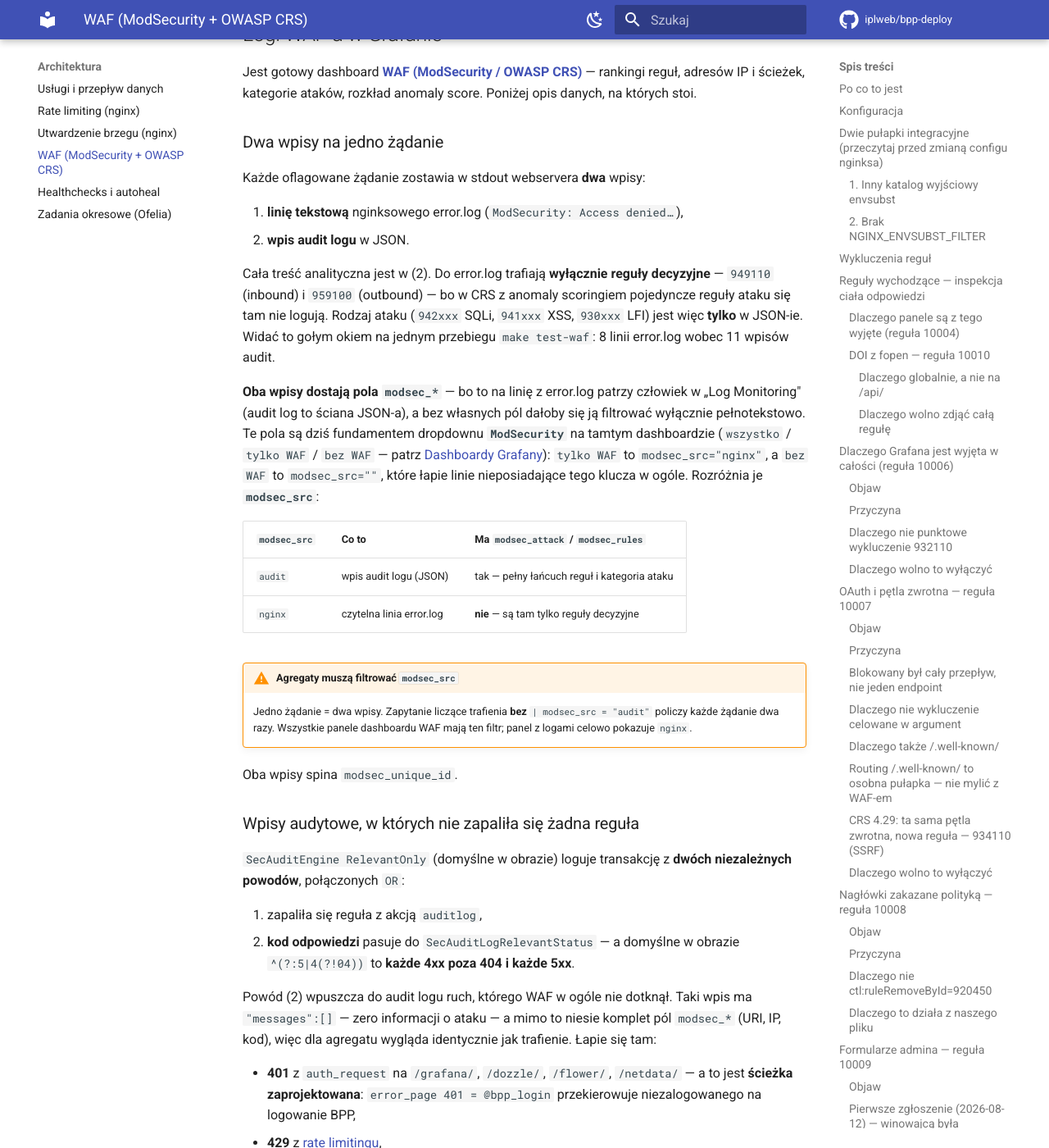
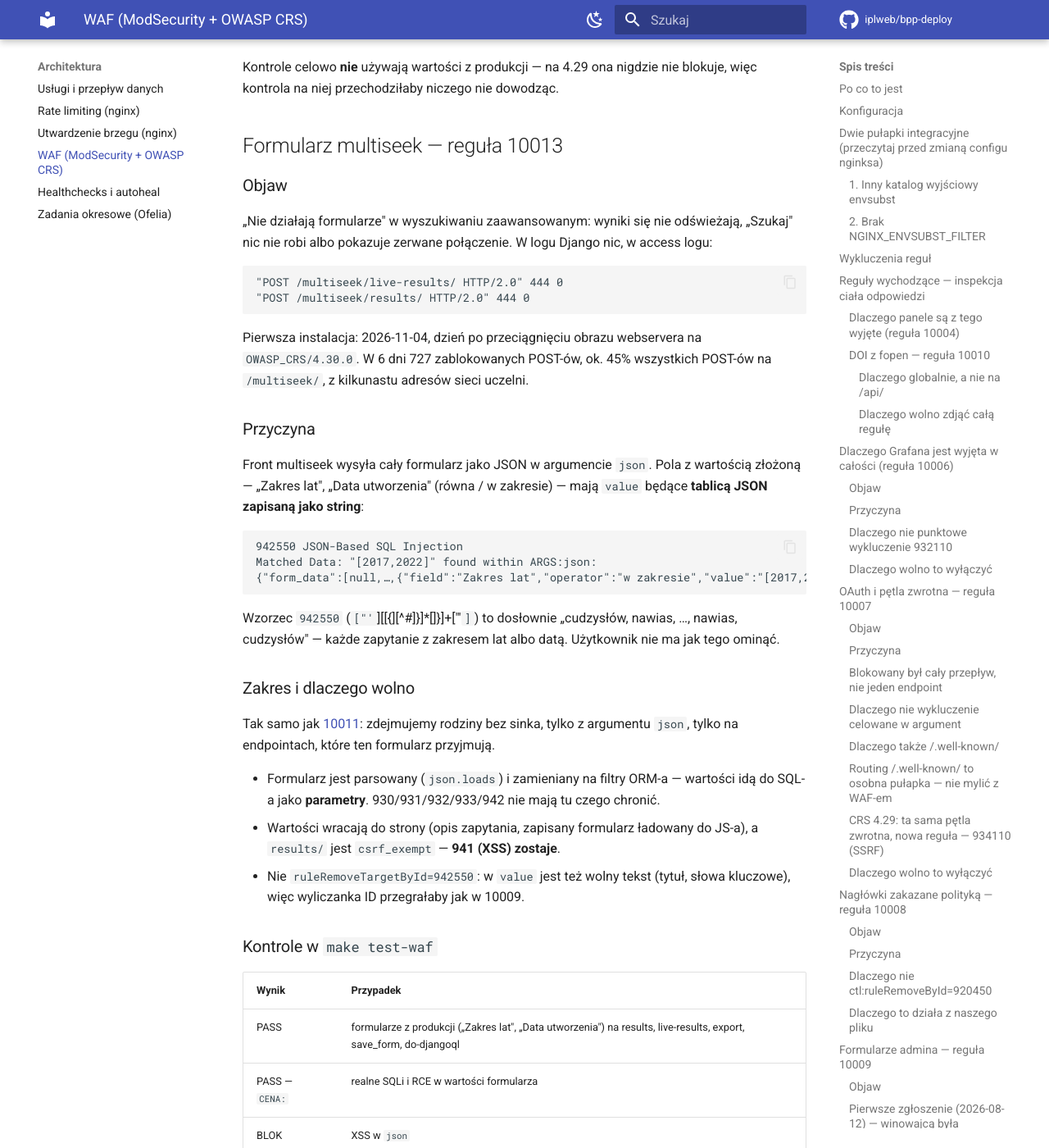
Before and after one commit to iplweb/bpp-deploy, an MkDocs documentation site: the page built from docs/architektura/waf.md, in a window 1280 px wide and 1400 px high, scrolled down 23212 px. Shown: the whole window at 82% size. Built offline with MkDocs 1.6.1 and Material for MkDocs 9.7.7, drawn with Linux system fonts in a browser that asks for light colours; comment, search, counter and statistics services are not loaded; some of the changed text lies outside the part shown.

Commit message:
fix(waf): formularz multiseek zapalal 942550 na CRS 4.30 (regula 10013)
Od wejscia OWASP_CRS 4.30 kazde wyszukiwanie zaawansowane z polem
"Zakres lat" albo "Data utworzenia" konczylo sie 444: front multiseek
serializuje wartosc zlozona jako tablice JSON w stringu
(`"value":"[2017,2022]"`), co jest doslownie wzorcem 942550
("JSON-Based SQL Injection"). Na jednej instalacji 727 zablokowanych
POST-ow w 6 dni (~45% ruchu /multiseek/).

Regula 10013 zdejmuje z ARGS:json rodziny bez sinka (930/931/932/933/942)
na endpointach przyjmujacych formularz; XSS (941) zostaje. Kontrole
w test-waf.sh: FP z produkcji, CENA (SQLi/RCE), XSS/inne pole/inna
sciezka dalej blokowane.

Co-Authored-By: Claude Opus 5.5 <noreply@anthropic.com>

````diff
--- a/docs/architektura/waf.md
+++ b/docs/architektura/waf.md
@@ -239,6 +239,13 @@ Obecnie jest ich dwanaście:
   działać dla tej przeglądarki na rok. Serwer tego ciasteczka nie czyta, więc
   zdejmujemy z niego cały CRS — i tylko z niego. Szczegóły:
   [Ciasteczko PostHoga z Netdaty](#ciasteczko-posthoga).
+
+- **`id:10013` — formularz multiseek (`json`) bez reguł, które nie mają tu sinka.**
+  Argument `json` na `/multiseek/{results,live-results,save_form,do-djangoql,export/<format>}/`
+  nie jest skanowany rodzinami 930/931/932/933/942. **XSS (941) zostaje.**
+  Zgłoszenie 2026-11-09: od CRS 4.30 każde wyszukiwanie z „Zakres lat"
+  albo „Data utworzenia" → `942550` → zerwane połączenie. Szczegóły:
+  [Formularz multiseek](#formularz-multiseek).
 
 Reguły 10002 i 10003 schodzą dla swoich ścieżek do `ctl:ruleEngine=DetectionOnly`:
 trafienia nadal trafiają do audit logu (i posłużą do napisania precyzyjnych
@@ -1002,6 +1009,66 @@ klienta PostHoga, payload nie ma dokąd trafić.
 Kontrole celowo **nie** używają wartości z produkcji — na 4.29 ona nigdzie
 nie blokuje, więc kontrola na niej przechodziłaby niczego nie dowodząc.
 
+## Formularz multiseek — reguła 10013 {#formularz-multiseek}
+
+### Objaw
+
+„Nie działają formularze" w wyszukiwaniu zaawansowanym: wyniki się nie
+odświeżają, „Szukaj" nic nie robi albo pokazuje zerwane połączenie. W logu
+Django nic, w access logu:
+
+```
+"POST /multiseek/live-results/ HTTP/2.0" 444 0
+"POST /multiseek/results/ HTTP/2.0" 444 0
+```
+
+Pierwsza instalacja: 2026-11-04, dzień po przeciągnięciu obrazu webservera na
+`OWASP_CRS/4.30.0`. W 6 dni 727 zablokowanych POST-ów, ok. 45% wszystkich
+POST-ów na `/multiseek/`, z kilkunastu adresów sieci uczelni.
+
+### Przyczyna
+
+Front multiseek wysyła cały formularz jako JSON w argumencie `json`. Pola
+z wartością złożoną — „Zakres lat", „Data utworzenia" (równa / w zakresie) —
+mają `value` będące **tablicą JSON zapisaną jako string**:
+
+```
+942550 JSON-Based SQL Injection
+Matched Data: "[2017,2022]" found within ARGS:json:
+{"form_data":[null,…,{"field":"Zakres lat","operator":"w zakresie","value":"[2017,2022]"}]],…}
+```
+
+Wzorzec `942550` (`["'`][\[\{][^#\]\}]*[\]\}]+["'`]`) to dosłownie
+„cudzysłów, nawias, …, nawias, cudzysłów" — każde zapytanie z zakresem lat
+albo datą. Użytkownik nie ma jak tego ominąć.
+
+### Zakres i dlaczego wolno
+
+Tak samo jak [10011](#tytul-raportu): zdejmujemy rodziny bez sinka, tylko
+z argumentu `json`, tylko na endpointach, które ten formularz przyjmują.
+
+- Formularz jest parsowany (`json.loads`) i zamieniany na filtry ORM-a —
+  wartości idą do SQL-a jako **parametry**. 930/931/932/933/942 nie mają tu
+  czego chronić.
+- Wartości wracają do strony (opis zapytania, zapisany formularz ładowany do
+  JS-a), a `results/` jest `csrf_exempt` — **941 (XSS) zostaje**.
+- Nie `ruleRemoveTargetById=942550`: w `value` jest też wolny tekst (tytuł,
+  słowa kluczowe), więc wyliczanka ID przegrałaby jak w 10009.
+
+### Kontrole w `make test-waf`
+
+| Wynik | Przypadek |
+|---|---|
+| PASS | formularze z produkcji („Zakres lat", „Data utworzenia") na results, live-results, export, save_form, do-djangoql |
+| PASS — `CENA:` | realne SQLi i RCE w wartości formularza |
+| BLOK | XSS w `json` |
+| BLOK | SQLi w `name` na `save_form/` |
+| BLOK | formularz z produkcji na `/bpp/szukaj/` i na `/multiseek/reset/` |
+
+Ostatnie dwie kontrole biorą wartość **z produkcji** — dowodzą przy okazji,
+że obraz testowy ma `942550` w wersji, która ją łapie. Gdy upstream poprawi
+wzorzec i zaczną przechodzić, przebudować je na realne SQLi (jak w 10011).
+
 ## Logi WAF-a w Grafanie
 
 Jest gotowy dashboard **[WAF (ModSecurity / OWASP CRS)](../monitoring/dashboardy-grafany.md#waf-modsecurity-owasp-crs)**
````
Also changed, not shown: CLAUDE.md (+2 -0 lines), 2 other files.
